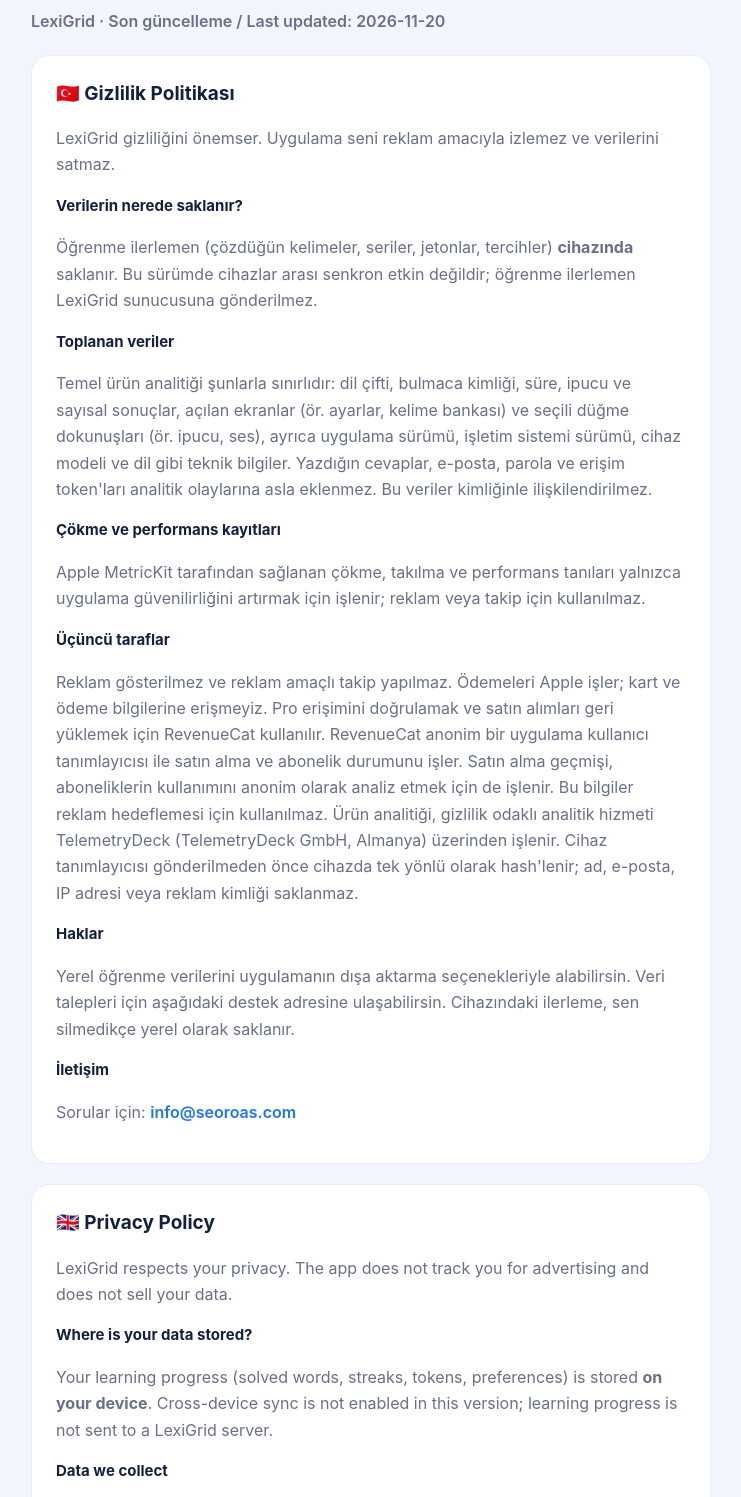
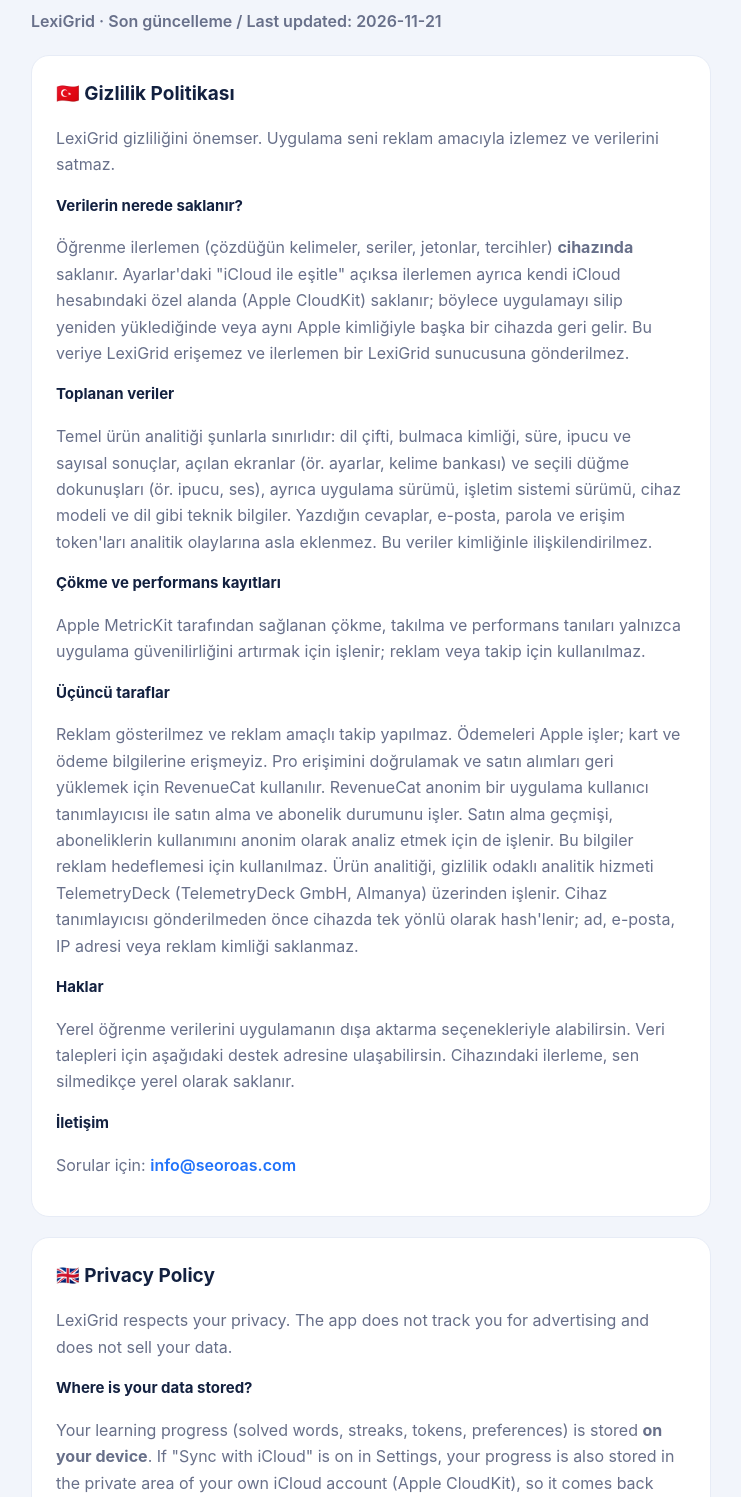
Before and after one commit to emrmob77/lexigrid-support, a plain HTML site: page privacy.html in a window 1280 px wide. Shown: the part 82-1579 px from the top of the page, without its empty margins (269-1010 px from the left). Drawn offline with Linux system fonts and the light colour scheme.

Commit message:
Describe optional iCloud progress sync in all three languages
LexiGrid 2.0.4 can store progress in the user's private CloudKit database.

Co-Authored-By: Claude Opus 5.5 <noreply@anthropic.com>
Claude-Session: https://claude.ai/code/session_015t7AP3aeagh2Tf9ef4EY7y

```diff
--- a/privacy.html
+++ b/privacy.html
@@ -24,14 +24,16 @@
 <body>
 <div class="wrap">
   <h1>Gizlilik Politikası · Privacy Policy</h1>
-  <div class="date">LexiGrid · Son güncelleme / Last updated: 2026-11-20</div>
+  <div class="date">LexiGrid · Son güncelleme / Last updated: 2026-11-21</div>
 
   <div class="card">
     <h2>🇹🇷 Gizlilik Politikası</h2>
     <p>LexiGrid gizliliğini önemser. Uygulama seni reklam amacıyla izlemez ve verilerini satmaz.</p>
     <h3>Verilerin nerede saklanır?</h3>
     <p>Öğrenme ilerlemen (çözdüğün kelimeler, seriler, jetonlar, tercihler) <strong>cihazında</strong> saklanır.
-       Bu sürümde cihazlar arası senkron etkin değildir; öğrenme ilerlemen LexiGrid sunucusuna gönderilmez.</p>
+       Ayarlar'daki "iCloud ile eşitle" açıksa ilerlemen ayrıca kendi iCloud hesabındaki özel alanda (Apple CloudKit)
+       saklanır; böylece uygulamayı silip yeniden yüklediğinde veya aynı Apple kimliğiyle başka bir cihazda geri gelir.
+       Bu veriye LexiGrid erişemez ve ilerlemen bir LexiGrid sunucusuna gönderilmez.</p>
     <h3>Toplanan veriler</h3>
     <p>Temel ürün analitiği şunlarla sınırlıdır: dil çifti, bulmaca kimliği, süre, ipucu ve sayısal
        sonuçlar, açılan ekranlar (ör. ayarlar, kelime bankası) ve seçili düğme dokunuşları (ör. ipucu,
@@ -54,7 +56,9 @@
     <p>LexiGrid respects your privacy. The app does not track you for advertising and does not sell your data.</p>
     <h3>Where is your data stored?</h3>
     <p>Your learning progress (solved words, streaks, tokens, preferences) is stored <strong>on your
-       device</strong>. Cross-device sync is not enabled in this version; learning progress is not sent to a LexiGrid server.</p>
+       device</strong>. If "Sync with iCloud" is on in Settings, your progress is also stored in the private area of
+       your own iCloud account (Apple CloudKit), so it comes back after reinstalling or on another device with the same
+       Apple ID. LexiGrid cannot access this data, and your progress is not sent to a LexiGrid server.</p>
     <h3>Data we collect</h3>
     <p>Basic product analytics are limited to: language pair, puzzle ID, duration, hints and numeric
        outcomes, the screens you open (e.g. settings, word bank) and selected button taps (e.g. hint,
@@ -74,7 +78,7 @@
 
   <div class="card" lang="es">
     <h2>Español · Política de privacidad</h2>
-    <p>El progreso de aprendizaje, las palabras, las partidas, las rachas y las fichas se guardan en tu dispositivo. Esta versión no ofrece sincronización entre dispositivos ni envía tu progreso a un servidor de LexiGrid.</p>
+    <p>El progreso de aprendizaje, las palabras, las partidas, las rachas y las fichas se guardan en tu dispositivo. Si «Sincronizar con iCloud» está activado en Ajustes, tu progreso también se guarda en el área privada de tu propia cuenta de iCloud (Apple CloudKit), para que vuelva al reinstalar la app o en otro dispositivo con el mismo Apple ID. LexiGrid no puede acceder a estos datos y tu progreso no se envía a un servidor de LexiGrid.</p>
     <p>La app no muestra anuncios, no realiza seguimiento publicitario y no vende datos personales. Apple procesa los pagos; no recibimos los datos de tu tarjeta. RevenueCat verifica el acceso Pro y restaura compras mediante un identificador anónimo de usuario de la app y el estado de las compras y suscripciones. El historial de compras también se utiliza para analizar las suscripciones de forma anónima.</p>
     <p>Los datos de interacción para analítica se limitan a identificadores de puzle, idiomas, duración, pistas y resultados numéricos, las pantallas que abres y toques seleccionados (p. ej., pista, sonido), además de datos técnicos como versión de la app y del sistema, modelo de dispositivo e idioma. Se procesan con TelemetryDeck (TelemetryDeck GmbH, Alemania), un servicio de analítica centrado en la privacidad; el identificador del dispositivo se convierte en un hash irreversible en el propio dispositivo y no se guardan nombre, correo, dirección IP ni identificador publicitario. Las respuestas escritas, correos, contraseñas y tokens de acceso no se incluyen. Los diagnósticos de Apple MetricKit se utilizan para mejorar la fiabilidad, sin fines publicitarios.</p>
     <p>Puedes exportar los datos locales desde la app. Para consultas de privacidad y solicitudes sobre datos: <a href="mailto:info@seoroas.com">info@seoroas.com</a>.</p>
```
